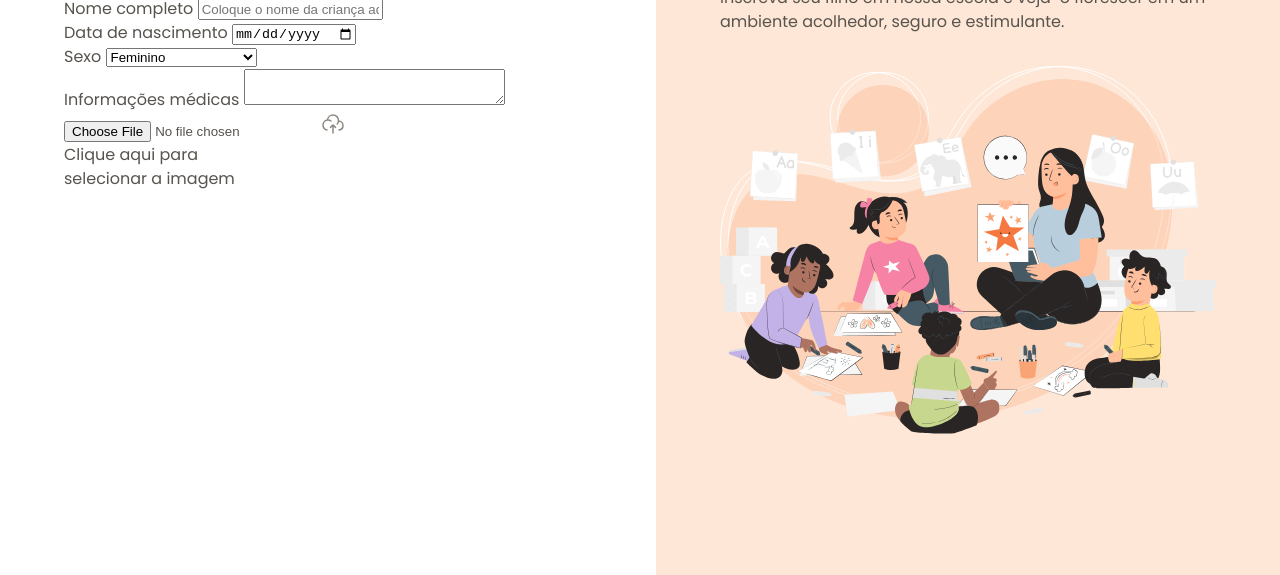
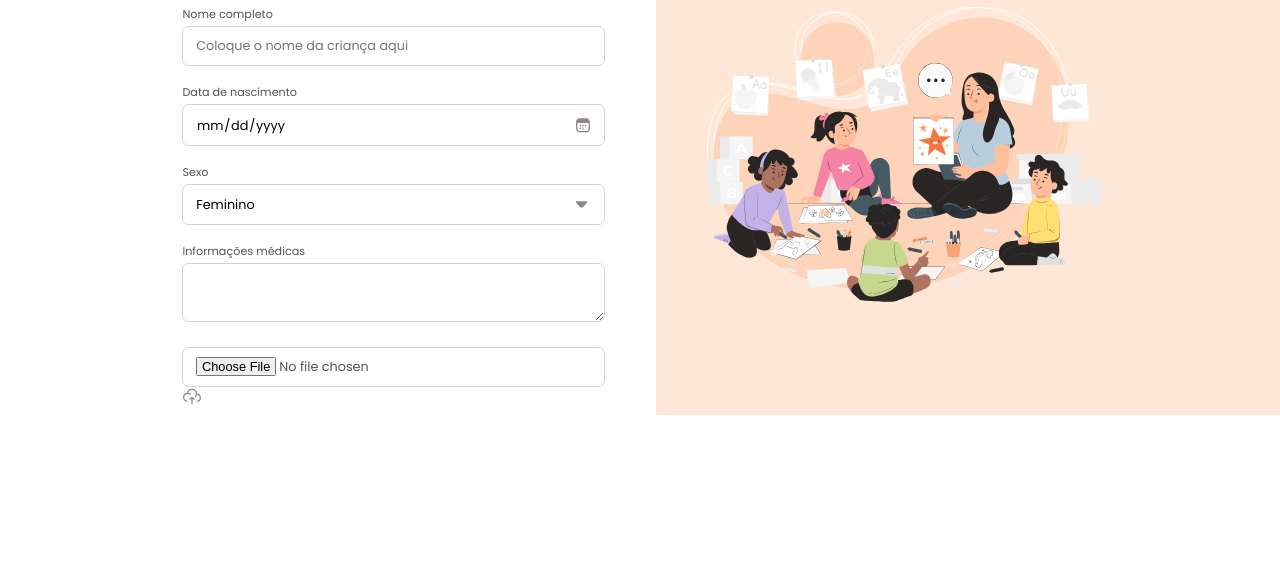
Before and after one commit to Yuric-Viana/enrollment-project, a plain HTML site: page index.html in a window 1280 px wide. Shown: the part 225-800 px from the top of the page. Drawn offline with Linux system fonts and the light colour scheme.

Commit message:
feat: configurar os inputs de data e select

```diff
--- /dev/null
+++ b/css/fields/index.css
@@ -0,0 +1,49 @@
+input, textarea, select {
+    appearance: none;
+    border: 1px solid var(--stroke-default);
+    width: 100%;
+    border-radius: .5rem;
+
+    padding: .75rem 1rem;
+    font: var(--text);
+}
+
+label {
+    font: var(--text-sm);
+    color: var(--text-secondary);
+
+    display: block;
+    margin-bottom: .25rem;
+}
+
+input:focus,
+textarea:focus,
+select:focus {
+    outline: .25rem solid var(--surface-secondary);
+    border: 1px solid var(--stroke-highliht);
+    outline-offset: .1px;
+}
+
+input[type="date"] {
+    position: relative;
+
+    &::-webkit-calendar-picker-indicator {
+        opacity: 0;
+    }
+
+    &::before {
+        content: "";
+        position: absolute;
+        background: url(../../assets/icons/calendar-03.svg) center/contain;
+        right: 1rem;
+        width: 1.25rem;
+        height: 1.25rem;
+
+        top: 50%;
+        transform: translateY(-50%);
+    }
+}
+
+select {
+    background: url(../../assets/icons/arrow-down-01.svg) no-repeat calc(100% - 1rem);
+}
--- /dev/null
+++ b/css/forms.css
@@ -0,0 +1,16 @@
+@import url(fields/index.css);
+
+form {
+    margin-top: 3rem;
+}
+
+fieldset {
+    display: grid;
+    gap: 1.5rem;
+
+    legend {
+        margin-bottom: 1.5rem;
+        font: var(--text-md);
+        color: var(--text-primary);
+    }
+}
--- a/css/global.css
+++ b/css/global.css
@@ -12,6 +12,7 @@
 :root {
     --font-family: "Poppins", sans-serif;
     --text: 1rem/1.5 var(--font-family);
+    --text-md: 600 1rem/125% var(--font-family);
     --text-sm: .875rem/1.4 var(--font-family);
 
     --text-primary: #292524;
@@ -34,6 +35,8 @@
     --blue: #B8CEDC;
     --violet: #C3B2E7;
     --pink: #F682A5;
+
+    zoom: 80%;
 }
 
 html, body, div, span, applet, object, iframe,
@@ -63,7 +66,6 @@ footer, header, hgroup, menu, nav, section {
 }
 body {
 	line-height: 1;
-    overflow: hidden;
 
     color: var(--text-secondary);
     font: var(--text);
--- a/css/index.css
+++ b/css/index.css
@@ -1,2 +1,4 @@
 @import url(global.css);
 @import url(layout.css);
+@import url(utilitys.css);
+@import url(forms.css);
--- a/css/layout.css
+++ b/css/layout.css
@@ -1,14 +1,15 @@
 #app {
     display: grid;
-    grid-template-columns: 51.25%  48.75%;
+    grid-template-columns: 51.25% 48.75%;
 
     height: 100vh;
-    overflow: hidden;
 }
 
 main {
     overflow: auto;
     padding: 4rem;
+    scrollbar-width: none;
+    -ms-overflow-style: none;
 
     .main-container {
         max-width: 33rem;
@@ -31,11 +32,12 @@ main {
 aside {
     padding: 4rem;
     background-color: var(--surface-secondary);
+    overflow: hidden;
 
     .aside-container {
         max-width: 31rem;
 
-        > img {
+        >img {
             margin-top: 2rem;
         }
     }
--- a/index.html
+++ b/index.html
@@ -23,8 +23,8 @@
                 </p>
 
                 <form>
+                    <fieldset>
                         <legend>Informações da criança</legend>
-
                         <div class="input-wrapper">
                             <label for="fullname">Nome completo</label>
                             <input
@@ -32,7 +32,6 @@
                                 name="fullname"
                                 placeholder="Coloque o nome da criança aqui">
                         </div>
-
                         <div class="input-wrapper">
                             <label for="birth">Data de nascimento</label>
                             <input
@@ -40,7 +39,6 @@
                                 name="birth"
                                 id="birth">
                         </div>
-
                         <div class="select-wrapper">
                             <label for="gender">Sexo</label>
                             <select name="gender" id="gender">
@@ -49,7 +47,6 @@
                                 <option value="na">Prefiro não responder</option>
                             </select>
                         </div>
-
                         <div class="textarea-wrapper">
                             <label for="medical-info">Informações médicas</label>
                             <textarea
@@ -59,7 +56,6 @@
                                 placeholder="A criança possui alguma condição médica que a escola deve estar ciente ? (Se sim, especifique)">
                             </textarea>
                         </div>
-
                         <div class="droparea-wrapper">
                             <input
                                 type="file"
@@ -68,6 +64,7 @@
                             <img src="assets/icons/cloud-upload.svg" alt="Ícone de upload">
                             <p>Clique aqui para <br> selecionar a imagem</p>
                         </div>
+                    </fieldset>
                 </form>
 
             </div>
```
Lines whose indentation alone changed are shown as unchanged.
